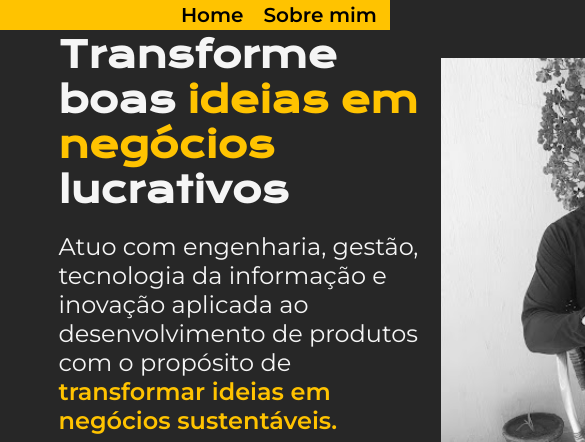
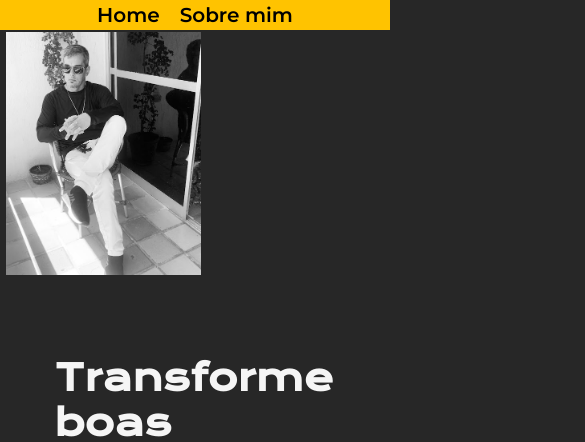
Before and after one commit to helder-razif/portfolio, a plain HTML site: page index.html in a window 390 px wide. Shown: the top 442 px of the page, 585 px wide, since content can reach past the window. Drawn offline with nearby package versions, Linux system fonts and the light colour scheme.

Commit message:
Design Responsivo

```diff
--- a/css/styles.css
+++ b/css/styles.css
@@ -32,10 +32,6 @@ p {
     color: var(--cor-secundaria);
 }
 
-.foto-razif {
-    height:77vh;
-}
-
 .container {
     display: flex;
     justify-content: space-between;
@@ -51,10 +47,11 @@ p {
     display: flex;
     align-items: center;
     justify-content: space-between;
+    gap: 5rem;
 }
 
 .apresentacao__conteudo{
-    width: 38.4375rem;
+    width: 50%;
     display: flex;
     flex-direction: column;
     gap: 1.25rem;
@@ -75,7 +72,7 @@ p {
     flex-direction: column;
     align-items: center;
     justify-content: space-between;
-    gap: 16px;
+    gap: 1rem;
 }
 
 .apresentacao__links__link{
@@ -100,6 +97,10 @@ p {
     background-color: var(--cor-terciaria);
 }
 
+.apresentacao__imagem {
+    /* height:77vh; */
+    width: 50%;
+}
 
 .apresentacao__links__redes {
     color:  var(--cor-secundaria);
@@ -126,7 +127,7 @@ p {
 
 }
 
-nav {
+.cabecalho__menu {
     display: flex;
     gap: 1.25rem;
     justify-content: center;
@@ -139,3 +140,33 @@ nav {
     font-weight: 600;
     color: var(--cor-quaternaria);
 }
+
+@media (max-width: 75rem) {
+    .apresentacao {
+        flex-direction: column-reverse;
+        padding: .5% 1.5%;
+        width: 50%;
+    }
+    .apresentacao__imagem{
+        width: 100%;
+    }
+    .cabecalho {
+        padding: 10%;
+    }
+
+    .apresentacao__conteudo{
+        width: 50%;
+    }
+    .apresentacao__conteudo__texto{
+        width: 50%;
+    }
+    .apresentacao__conteudo__titulo{
+        width: 50%;
+    }
+    .apresentacao__links__link{
+        width: 50%;
+    }
+    .cabecalho {
+        padding: .75%;
+    }
+}
--- a/index.html
+++ b/index.html
@@ -10,7 +10,7 @@
 </head>
 <body>
     <header class="cabecalho">
-        <nav>
+        <nav class="cabecalho__menu">
             <a class="cabecalho__menu__link" href="#" onclick="changeStyle('css/styles.css')">Home</a>
             <a class="cabecalho__menu__link" href="sobre.html" onclick="changeStyle('css/styles 2.css')">Sobre mim</a>
         </nav>
@@ -37,7 +37,7 @@
                 </div>
             </p>
             </section>
-        <img class="foto-razif" src="/assets/razif.JPG" alt="Helder Razif">
+        <img class="apresentacao__imagem" src="/assets/razif.JPG" alt="Helder Razif">
     </main>
     <footer class="rodape">
         Desenvolvido por Helder Razif™ - 2025 - helder.net@gmail.com
```
Also changed, not shown: sobre.html (+1 -1 lines).
